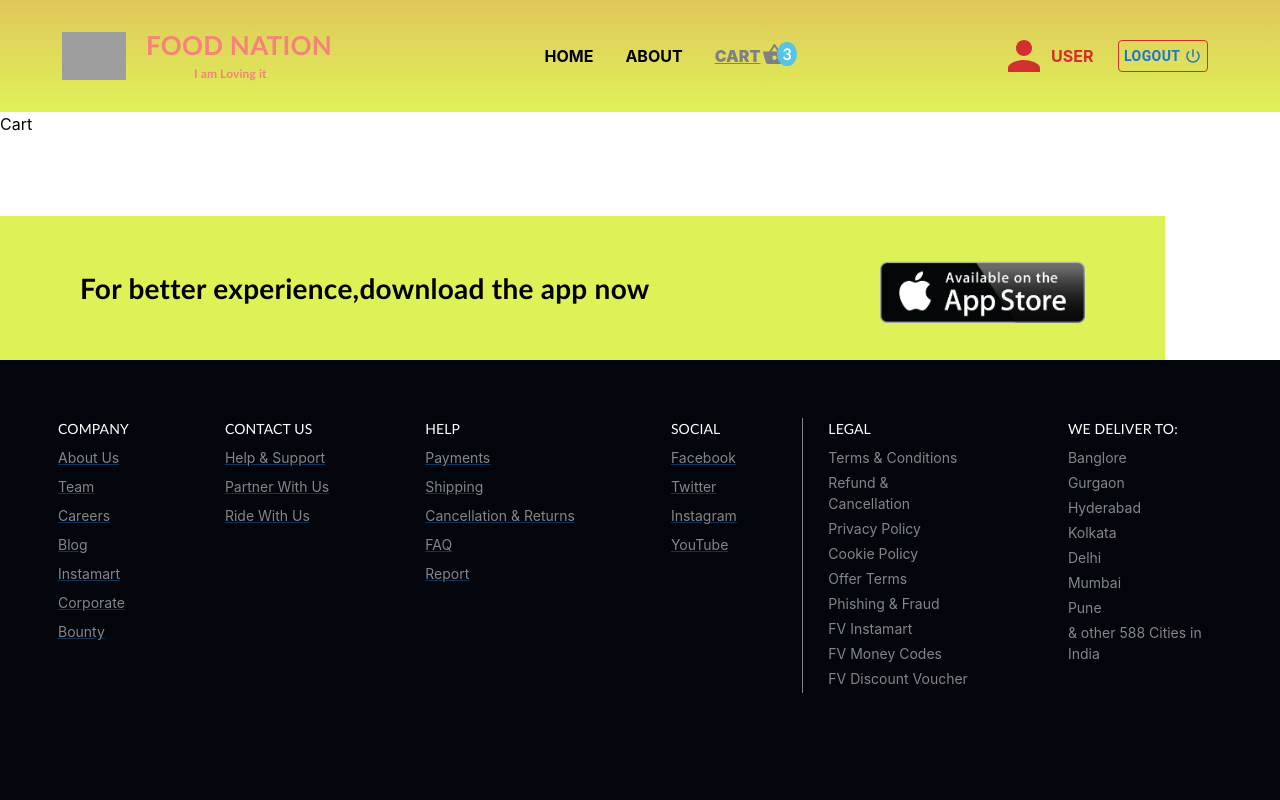
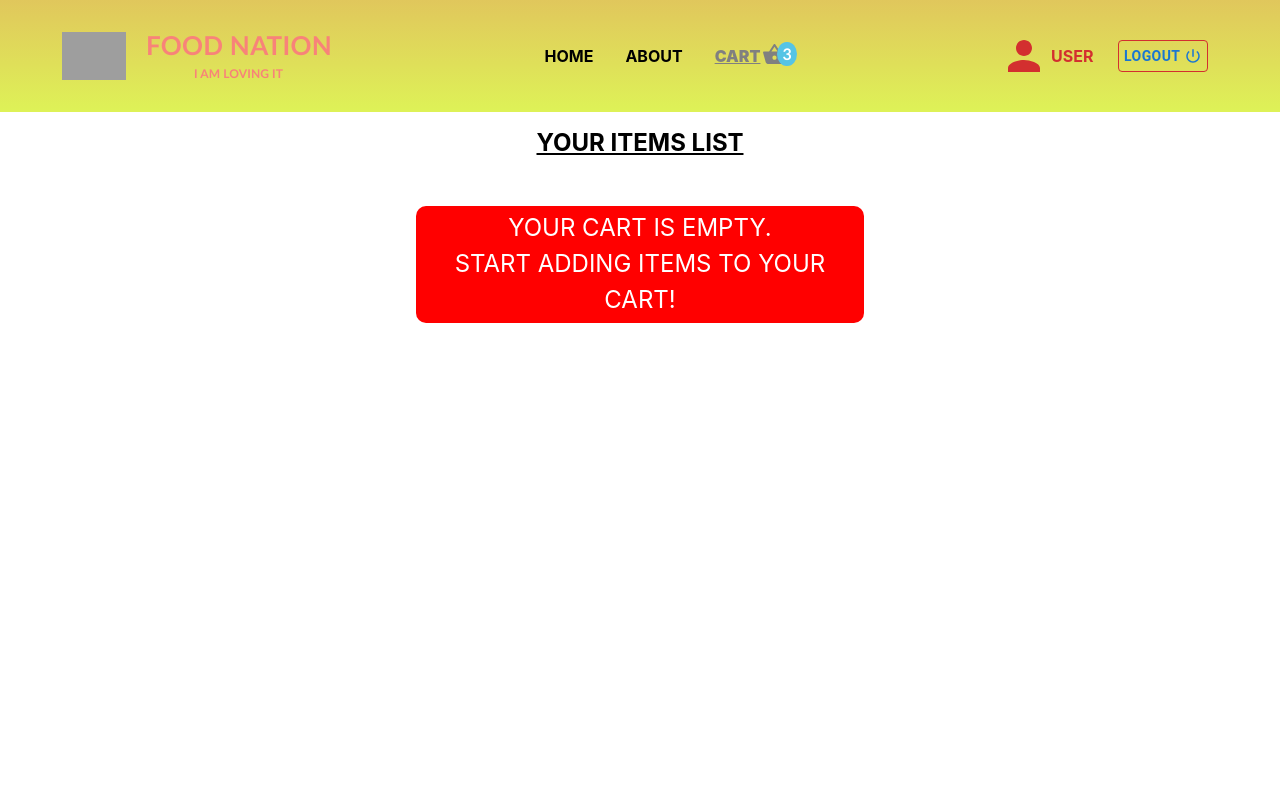
Before and after one commit to sarang1-coder/gurucool_assesmnt, a React (Create React App) app: page /cart in a window 1280 px wide. Shown: the top 800 px of the page. Built offline with nearby package versions, Linux system fonts and the light colour scheme; grey boxes are pictures that could not be loaded.

Commit message:
delete & clear cart

```diff
--- /dev/null
+++ b/src/assets/styles/cart.css
@@ -0,0 +1,89 @@
+
+.cart-container {
+  display: flex;
+  flex-direction: column;
+  margin-top: 1%;
+  align-items: center;
+  height: 100vh; /* Centers vertically within the viewport */
+}
+
+p{
+    font-size: 1.5rem;
+    text-transform: uppercase;
+}
+
+.cart {
+  display: flex;
+  flex-wrap: wrap;
+  gap: 20px;
+}
+
+
+.clear-cart-button {
+  position: absolute;
+  right: 40px;
+  color: wheat;
+  border-radius: 5px;
+  padding: 1%;
+  background-color: red;
+}
+
+.delete-button{
+    color: wheat;
+  border-radius: 5px;
+  padding: 1%;
+  background-color: red;
+}
+
+
+.clear-cart-button:hover {
+  background-color: #007bff;
+  color: white;
+  cursor: pointer;
+}
+
+.cart-item {
+  margin-top: 10%;
+  width: 250px;
+  background: #b8a9a9;
+  color: rgb(67, 65, 60);
+  border: 1px solid #ccc;
+  border-radius: 5px;
+  padding: 10px;
+  box-shadow: 0px 0px 5px rgba(0, 0, 0, 0.2);
+  transition: transform 0.3s;
+}
+
+.empty-cart-message{
+
+    align-items: center;
+    text-align: center;
+    background-color: red;
+    color: white;
+    border-radius: 10px;
+    margin-top: 10%;
+    padding: 1%;
+}
+
+.cart-item:hover {
+  transform: scale(1.05);
+}
+
+.item-image {
+  width: 100%;
+  max-height: 200px;
+}
+
+.item-details {
+  text-align: center;
+  margin-top: 10px;
+}
+
+.add-to-cart-button {
+  background: #007bff;
+  color: #fff;
+  border: none;
+  padding: 5px 10px;
+  border-radius: 5px;
+  cursor: pointer;
+}
--- a/src/components/Carts/Cart.js
+++ b/src/components/Carts/Cart.js
@@ -1,9 +1,65 @@
-import React from 'react'
+import React from 'react';
+import { useSelector,useDispatch } from 'react-redux';
+import { motion } from 'framer-motion';
+import "../../assets/styles/cart.css";
+import { clearCart,removeItem } from '../../store/cartslice';
+
 
 const Cart = () => {
+  const item_list = useSelector((e) => e.items);
+  const dispatch=useDispatch();
+  console.log("e", item_list);
+
   return (
-    <div>Cart</div>
-  )
-}
+    <>
 
-export default Cart
+    <div className="cart-container">
+          <div className="cart-header">
+            <p><b><u>YOUR ITEMS LIST</u></b></p>
+          </div>
+        <div className="cart">
+          {item_list.length === 0 ? (
+          <div className="empty-cart-message">
+            <p>Your cart is empty.</p>
+            <p>Start adding items to your cart!</p>
+          </div>
+        )
+        :
+        (
+          <>
+            <button
+              className="clear-cart-button"
+              onClick={(e) => {
+                  dispatch(clearCart(e))
+              }}
+            >
+              Clear Cart
+            </button>
+{          item_list.map((item) => (
+          <motion.div
+            key={item.id}
+            className="cart-item"
+            whileHover={{ scale: 1.05 }}
+            transition={{ duration: 0.3 }}
+          >
+            <img className="item-image" src={item.image} alt={item.title} />
+            <div className="item-details">
+              <h3>{item.title}</h3>
+            </div>
+          <button
+                className='delete-button'
+                onClick={(e) => {
+                  dispatch(removeItem(e))
+              }}>
+              DELETE
+          </button>
+          </motion.div>
+        ))}
+        </>)}
+        </div>
+    </div>
+    </>
+  );
+};
+
+export default Cart;
--- a/src/components/pages/Home.js
+++ b/src/components/pages/Home.js
@@ -11,7 +11,6 @@ import 'react-multi-carousel/lib/styles.css';
 import {apiKey,apiUrl} from "../../utils/Constants";
 import "../../assets/styles/home.css";
 import Dialog from './Dialog';
-import RecipeUsedIngredientsTable from "./RecipeIngridentTable";
 
 
 const ImageContainer=styled(Box)`
@@ -36,11 +35,11 @@ const AddToCartBox = styled(Box)`
 
 const IconButton = styled(Button)`
   && {
-    padding: 5px; /* Adjust the size as needed */
-    font-size: 0.8rem; /* Adjust the font size as needed */
+    padding: 5px;
+    font-size: 0.8rem;
   }
   &&:hover {
-    background-color: #007bff; /* Change the background color on hover */
+    background-color: #007bff;
     color: white;
   }
 `;
@@ -49,7 +48,6 @@ const Home = () => {
 
   const responsive = {
   superLargeDesktop: {
-    // the naming can be any, depends on you.
     breakpoint: { max: 4000, min: 3000 },
     items: 5
   },
@@ -80,18 +78,14 @@ const Home = () => {
   const [selectedImageInfo, setSelectedImageInfo] = useState('');
   const [selectedTitle, setSelectedTitle] = useState('');
   const [selectedLikes, setSelectedLikes] = useState('');
-  const [selectedId, setSelectedId] = useState(null);
-  const [selectedUsedIngredients, setSelectedUsedIngredients] = useState([]);
 
 
 
   // Function to open the dialog with image info
-const openDialog = (imageSrc, id, usedIngredients, title, likes) => {
+const openDialog = (imageSrc, title, likes) => {
   setSelectedImage(imageSrc);
   setSelectedTitle(title);
   setSelectedLikes(likes);
-  setSelectedId(id);
-  setSelectedUsedIngredients(usedIngredients);
   setIsDialogOpen(true);
 };
 
@@ -112,9 +106,6 @@ const openDialog = (imageSrc, id, usedIngredients, title, likes) => {
 
   console.log("cart",cart)
 
-  console.log("cart1",recipes[0].usedIngredients);
-
-  console.log("d",selectedUsedIngredients)
 
 
   const handleAddToCart = (item) => {
@@ -202,7 +193,7 @@ const openDialog = (imageSrc, id, usedIngredients, title, likes) => {
             <motion.img
               src={recipe.image}
               alt="image"
-              onClick={() => openDialog(recipe.image,recipe.title,recipe.likes,recipe.usedIngredients)} />
+              onClick={() => openDialog(recipe.image,recipe.title,recipe.likes)} />
                 <CartButtonContainer>
                   <AddToCartBox>
                     <IconButton
@@ -231,8 +222,6 @@ const openDialog = (imageSrc, id, usedIngredients, title, likes) => {
       imageSrc={selectedImage}
       title={selectedTitle}
       likes={selectedLikes}
-      id={selectedId}
-      usedIngredients={selectedUsedIngredients}
     />
 
     </>
```
